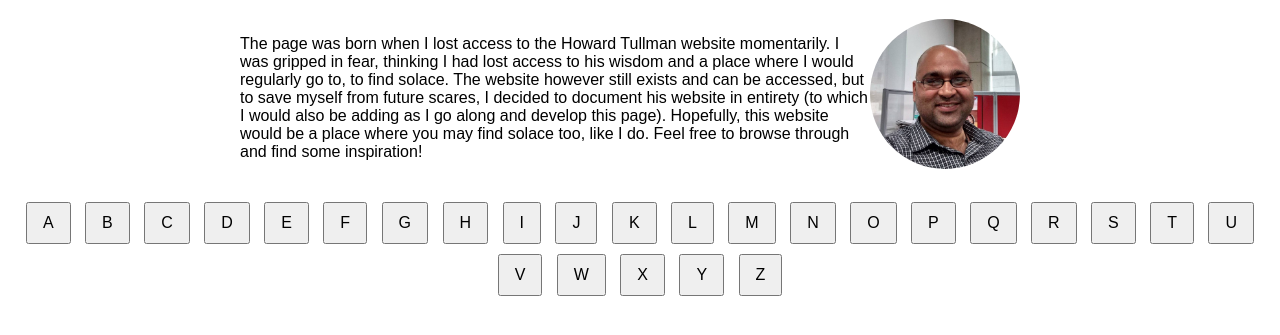
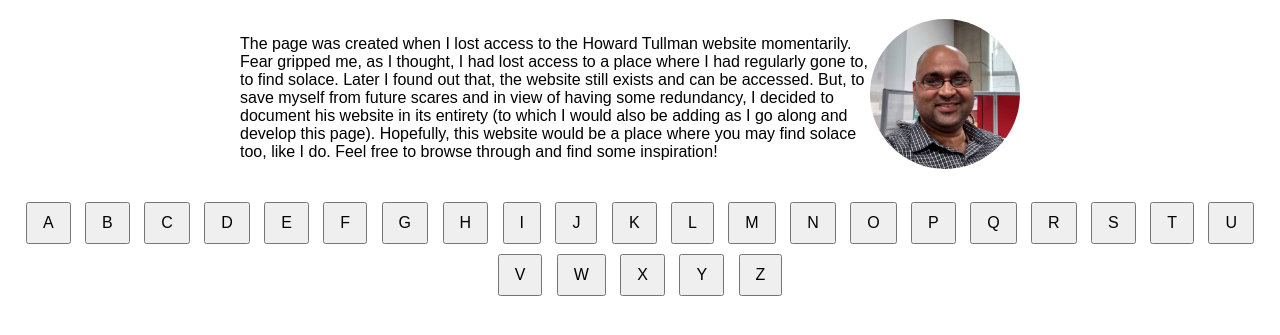
Before and after one commit to vigisbig/quotes, a plain HTML site: page index.html in a window 1280 px wide. Shown: the part 61-396 px from the top of the page. Drawn offline with Linux system fonts and the light colour scheme.

Commit message:
modified code

```diff
--- a/index.html
+++ b/index.html
@@ -13,8 +13,8 @@
 
     <!-- Introduction Section -->
     <section id="intro-section">
-        <p>The page was born when I lost access to the Howard Tullman website momentarily. I was gripped in fear, thinking I had lost access to his wisdom and a place where I would regularly go
-            to, to find solace. The website however still exists and can be accessed, but to save myself from future scares, I decided to document his website in entirety (to which
+        <p>The page was created when I lost access to the Howard Tullman website momentarily. Fear gripped me, as I thought, I had lost access to a place where I had regularly gone to,
+            to find solace. Later I found out that, the website still exists and can be accessed. But, to save myself from future scares and in view of having some redundancy, I decided to document his website in its entirety (to which
             I would also be adding as I go along and develop this page). Hopefully, this website would be a place where you may find solace too, like I do.
             Feel free to browse through and find some inspiration!</p>
         <img src="myimage.jpg" alt="Pankaj Vig Picture" class="profile-pic">
```
